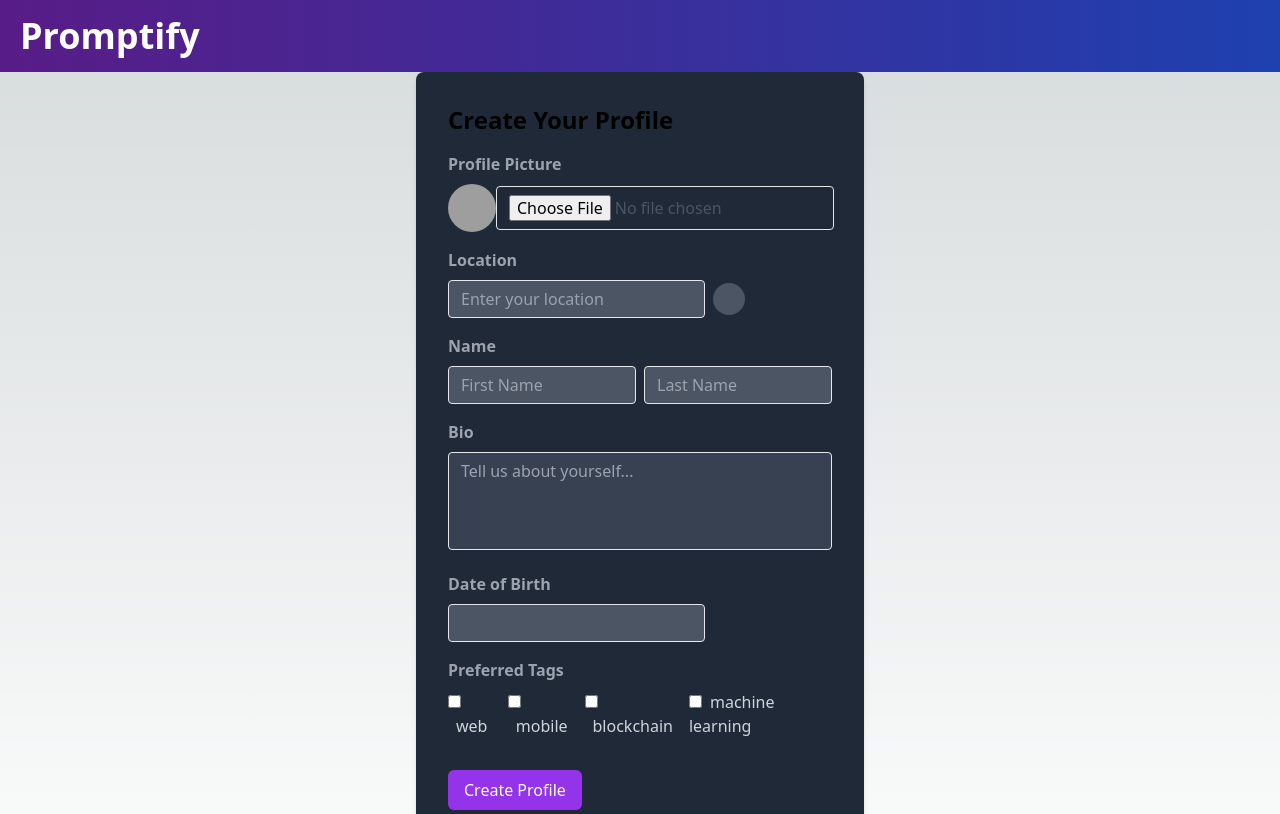
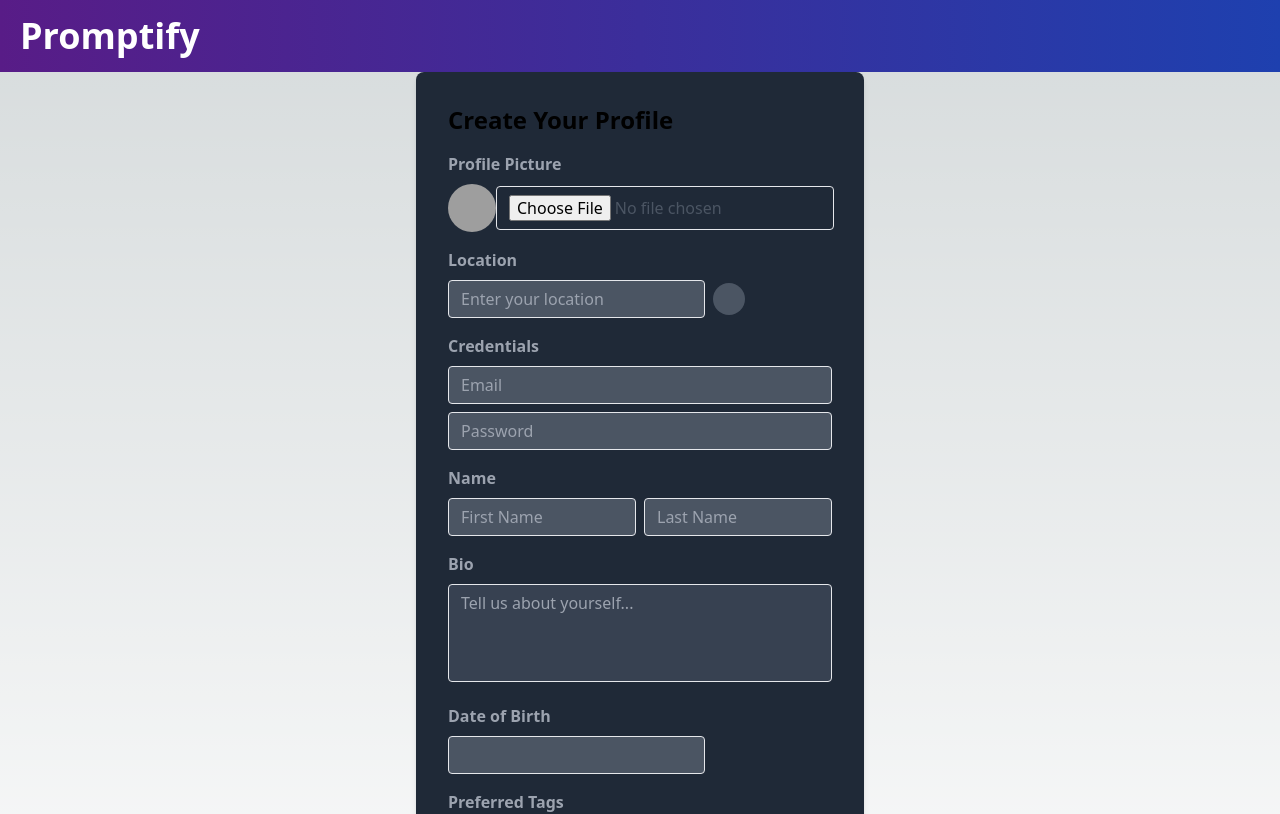
Before and after one commit to Tabhi109/promptify, a Next.js app: page / in a window 1280 px wide. Shown: the top 814 px of the page. Built offline with nearby package versions, Linux system fonts and the light colour scheme; grey boxes are pictures that could not be loaded; some icons are missing.

Commit message:
added user user-credential0input component
Signed-off-by: Tabhi109 <tabhinav109@gmail.com>

```diff
--- /dev/null
+++ b/components/user-credential-input.tsx
@@ -0,0 +1,35 @@
+// components/UserCredentialsInput.tsx
+
+import React from 'react';
+
+interface UserCredentialsInputProps {
+  email: string;
+  password: string;
+  onChange: (field: 'email' | 'password', value: string) => void;
+}
+
+const UserCredentialsInput: React.FC<UserCredentialsInputProps> = ({ email, password, onChange }) => {
+  return (
+    <div className="mb-4">
+      <label className="block text-gray-400 font-bold mb-2">Credentials</label>
+      <div>
+        <input
+          type="email"
+          className="border rounded w-full py-2 px-3 text-white bg-gray-600 leading-tight focus:outline-none focus:shadow-outline mb-2"
+          placeholder="Email"
+          value={email}
+          onChange={(e) => onChange('email', e.target.value)}
+        />
+        <input
+          type="password"
+          className="border rounded w-full py-2 px-3 text-white bg-gray-600 leading-tight focus:outline-none focus:shadow-outline"
+          placeholder="Password"
+          value={password}
+          onChange={(e) => onChange('password', e.target.value)}
+        />
+      </div>
+    </div>
+  );
+};
+
+export default UserCredentialsInput;
--- a/components/user-profile-form.tsx
+++ b/components/user-profile-form.tsx
@@ -1,3 +1,4 @@
+
 import React, { useState } from 'react';
 import UserNameInput from './user-name-input';
 import UserBioInput from './user-bio-input';
@@ -5,7 +6,7 @@
 import PreferredTags from './user-preferred-tags';
 import UserProfilePictureInput from './user-profile-pic-input';
 import UserLocationInput from './user-location-input';
-
+import UserCredentialsInput from './user-credential-input';
 interface UserProfileFormProps {
   onSubmit: (userData: UserProfileData) => void;
 }
@@ -18,6 +19,8 @@
   preferredTags: string[];
   profilePicture: string | null;
   location: string;
+  email: string;
+  password: string;
 }
 
 const UserProfileForm: React.FC<UserProfileFormProps> = ({ onSubmit }) => {
@@ -29,6 +32,8 @@
     preferredTags: [],
     profilePicture: null,
     location: '',
+    email: '', // Initialize email
+    password: '', // Initialize password
   });
 
   const handleInputChange = (
@@ -55,7 +60,7 @@
     <div className="max-w-md mx-auto bg-gray-800 p-8 shadow-md rounded-lg">
       <h2 className="text-2xl font-semibold mb-4">Create Your Profile</h2>
       <form onSubmit={handleSubmit}>
-      <UserProfilePictureInput
+        <UserProfilePictureInput
           profilePicture={userData.profilePicture}
           onChange={(file) => handleInputChange('profilePicture', file)}
         />
@@ -63,6 +68,11 @@
           location={userData.location}
           onFetchLocation={handleFetchLocation}
           onChange={(value) => handleInputChange('location', value)}
+        />
+        <UserCredentialsInput
+          email={userData.email}
+          password={userData.password}
+          onChange={(field, value) => handleInputChange(field, value)}
         />
         <UserNameInput
           firstName={userData.firstName}
```
